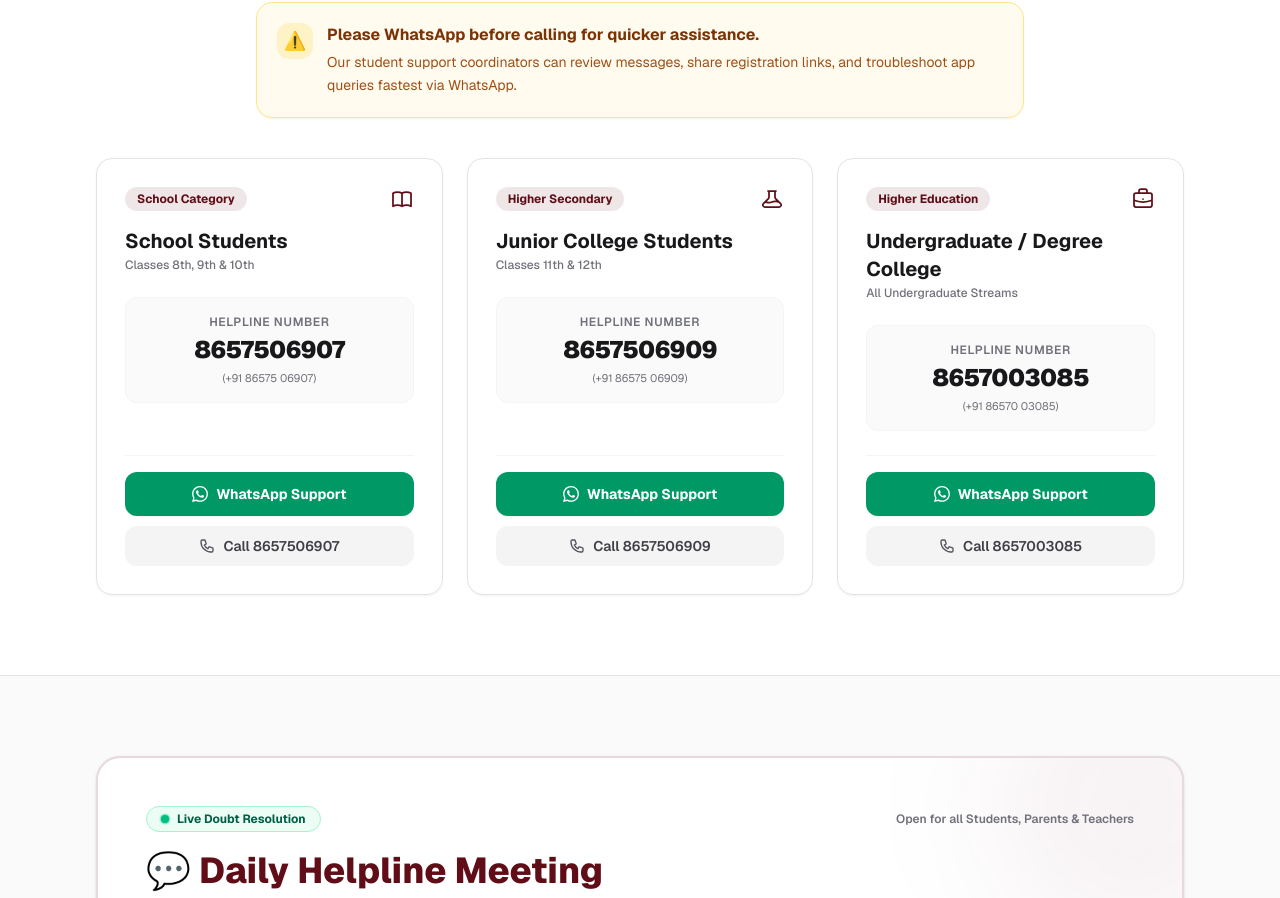
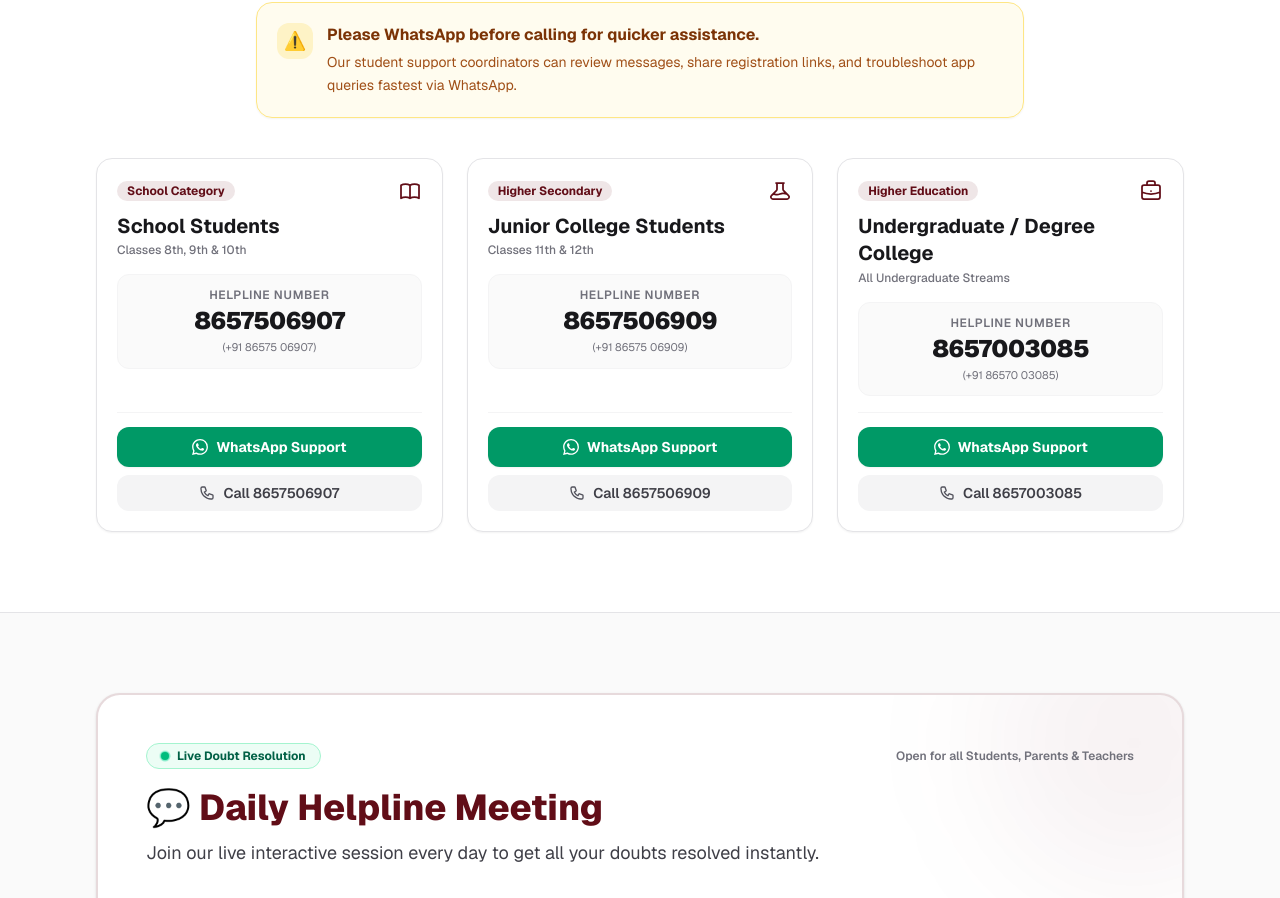
Before and after one commit to ansariafzal-ka/AMP-World-NTS-Web-Application-, a Next.js app: page /Contact in a window 1280 px wide. Shown: the part 1031-1929 px from the top of the page. Built offline with nearby package versions, Linux system fonts and the light colour scheme.

Commit message:
Tightend the layout for contact cards

```diff
--- a/src/app/(public)/Contact/page.tsx
+++ b/src/app/(public)/Contact/page.tsx
@@ -234,43 +234,43 @@ export default function ContactPage() {
               {helplineCategories.map((item) => (
                 <div
                   key={item.phoneRaw}
-                  className="flex flex-col justify-between rounded-2xl border border-zinc-200 bg-white p-6 sm:p-7 shadow-xs transition-all duration-300 hover:-translate-y-1 hover:border-[#610D17]/40 hover:shadow-md"
+                  className="flex flex-col justify-between rounded-2xl border border-zinc-200 bg-white p-5 shadow-xs transition-all duration-300 hover:-translate-y-1 hover:border-[#610D17]/40 hover:shadow-md"
                 >
                   <div>
-                    <div className="flex items-center justify-between mb-4">
-                      <span className="inline-flex items-center rounded-full bg-[#610D17]/10 px-3 py-1 text-xs font-bold text-[#610D17]">
+                    <div className="flex items-center justify-between mb-2.5">
+                      <span className="inline-flex items-center rounded-full bg-[#610D17]/10 px-2.5 py-0.5 text-xs font-bold text-[#610D17]">
                         {item.badge}
                       </span>
                       <div className="text-[#610D17]">{item.icon}</div>
                     </div>
 
-                    <h3 className="text-lg sm:text-xl font-bold text-zinc-900">{item.title}</h3>
+                    <h3 className="text-lg sm:text-xl font-bold text-zinc-900 leading-snug">{item.title}</h3>
                     <p className="text-xs font-medium text-zinc-500 mt-0.5">{item.subtitle}</p>
 
                     {/* Prominent Phone Display */}
-                    <div className="mt-6 rounded-xl bg-zinc-50 p-4 border border-zinc-100 text-center">
-                      <span className="block text-xs font-semibold uppercase tracking-wider text-zinc-500 mb-1">
+                    <div className="mt-4 rounded-xl bg-zinc-50 p-2.5 sm:p-3 border border-zinc-100 text-center">
+                      <span className="block text-xs font-semibold uppercase tracking-wider text-zinc-500 mb-0.5">
                         Helpline Number
                       </span>
                       <a
                         href={`tel:${item.phoneRaw}`}
-                        className="text-xl sm:text-2xl font-black text-zinc-900 tracking-tight transition-colors hover:text-[#610D17]"
+                        className="text-xl sm:text-2xl md:text-lg lg:text-2xl font-black text-zinc-900 tracking-tight whitespace-nowrap transition-colors hover:text-[#610D17]"
                       >
                         {item.phoneRaw}
                       </a>
-                      <span className="block text-[11px] text-zinc-500 mt-1">
+                      <span className="block text-[11px] text-zinc-500 mt-0.5">
                         ({item.phoneFormatted})
                       </span>
                     </div>
                   </div>
 
                   {/* Actions */}
-                  <div className="mt-6 space-y-2.5 pt-4 border-t border-zinc-100">
+                  <div className="mt-4 space-y-2 pt-3.5 border-t border-zinc-100">
                     <a
                       href={item.whatsappUrl}
                       target="_blank"
                       rel="noopener noreferrer"
-                      className="flex w-full items-center justify-center gap-2 rounded-xl bg-emerald-600 px-4 py-3 text-xs sm:text-sm font-bold text-white shadow-xs transition-all hover:bg-emerald-700 hover:shadow"
+                      className="flex w-full items-center justify-center gap-2 rounded-xl bg-emerald-600 px-4 py-2.5 text-xs sm:text-sm font-bold text-white shadow-xs transition-all hover:bg-emerald-700 hover:shadow"
                     >
                       <svg className="w-4 h-4" fill="currentColor" viewBox="0 0 24 24">
                         <path d="M17.472 14.382c-.297-.149-1.758-.867-2.03-.967-.273-.099-.471-.148-.67.15-.197.297-.767.966-.94 1.164-.173.199-.347.223-.644.075-.297-.15-1.255-.463-2.39-1.475-.883-.788-1.48-1.761-1.653-2.059-.173-.297-.018-.458.13-.606.134-.133.298-.347.446-.52.149-.174.198-.298.298-.497.099-.198.05-.371-.025-.52-.075-.149-.669-1.612-.916-2.207-.242-.579-.487-.5-.669-.51-.173-.008-.371-.01-.57-.01-.198 0-.52.074-.792.372-.272.297-1.04 1.016-1.04 2.479 0 1.462 1.065 2.875 1.213 3.074.149.198 2.096 3.2 5.077 4.487.709.306 1.262.489 1.694.625.712.227 1.36.195 1.871.118.571-.085 1.758-.719 2.006-1.413.248-.694.248-1.289.173-1.413-.074-.124-.272-.198-.57-.347m-5.421 7.403h-.004a9.87 9.87 0 01-5.031-1.378l-.361-.214-3.741.982.998-3.648-.235-.374a9.86 9.86 0 01-1.51-5.26c.001-5.45 4.436-9.884 9.888-9.884 2.64 0 5.122 1.03 6.988 2.898a9.825 9.825 0 012.893 6.994c-.003 5.45-4.437 9.884-9.885 9.884m8.413-18.297A11.815 11.815 0 0012.05 0C5.495 0 .16 5.335.157 11.892c0 2.096.547 4.142 1.588 5.945L.057 24l6.305-1.654a11.882 11.882 0 005.683 1.448h.005c6.554 0 11.89-5.335 11.893-11.893a11.821 11.821 0 00-3.48-8.413Z" />
@@ -280,7 +280,7 @@ export default function ContactPage() {
 
                     <a
                       href={`tel:${item.phoneRaw}`}
-                      className="flex w-full items-center justify-center gap-2 rounded-xl bg-zinc-100 px-4 py-2.5 text-xs sm:text-sm font-semibold text-zinc-700 transition-colors hover:bg-zinc-200"
+                      className="flex w-full items-center justify-center gap-2 rounded-xl bg-zinc-100 px-4 py-2 text-xs sm:text-sm font-semibold text-zinc-700 transition-colors hover:bg-zinc-200"
                     >
                       <svg className="w-4 h-4 text-zinc-600" fill="none" viewBox="0 0 24 24" stroke="currentColor">
                         <path strokeLinecap="round" strokeLinejoin="round" strokeWidth={2} d="M3 5a2 2 0 012-2h3.28a1 1 0 01.948.684l1.498 4.493a1 1 0 01-.502 1.21l-2.257 1.13a11.042 11.042 0 005.516 5.516l1.13-2.257a1 1 0 011.21-.502l4.493 1.498a1 1 0 01.684.949V19a2 2 0 01-2 2h-1C9.716 21 3 14.284 3 6V5z" />
```
